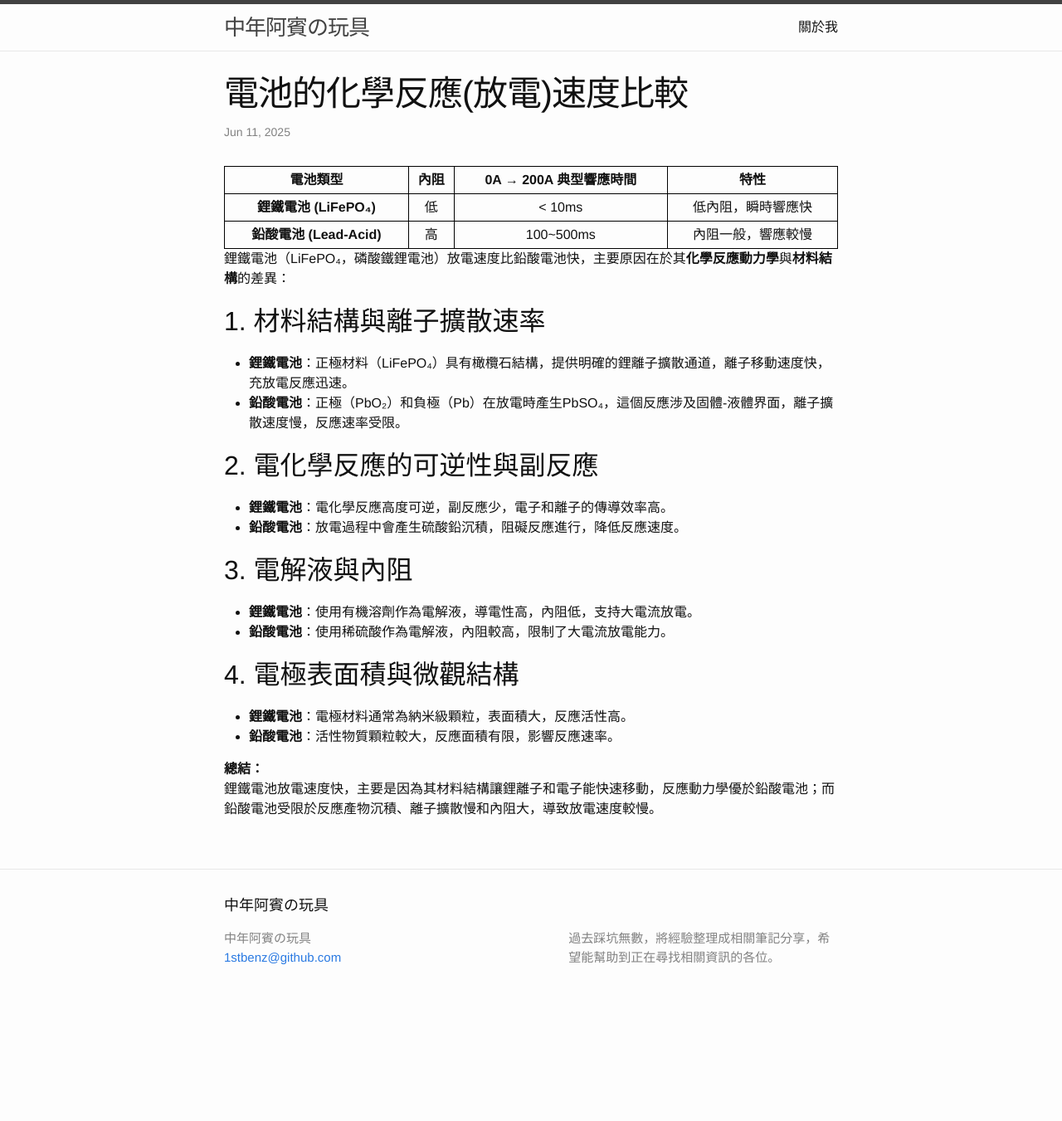
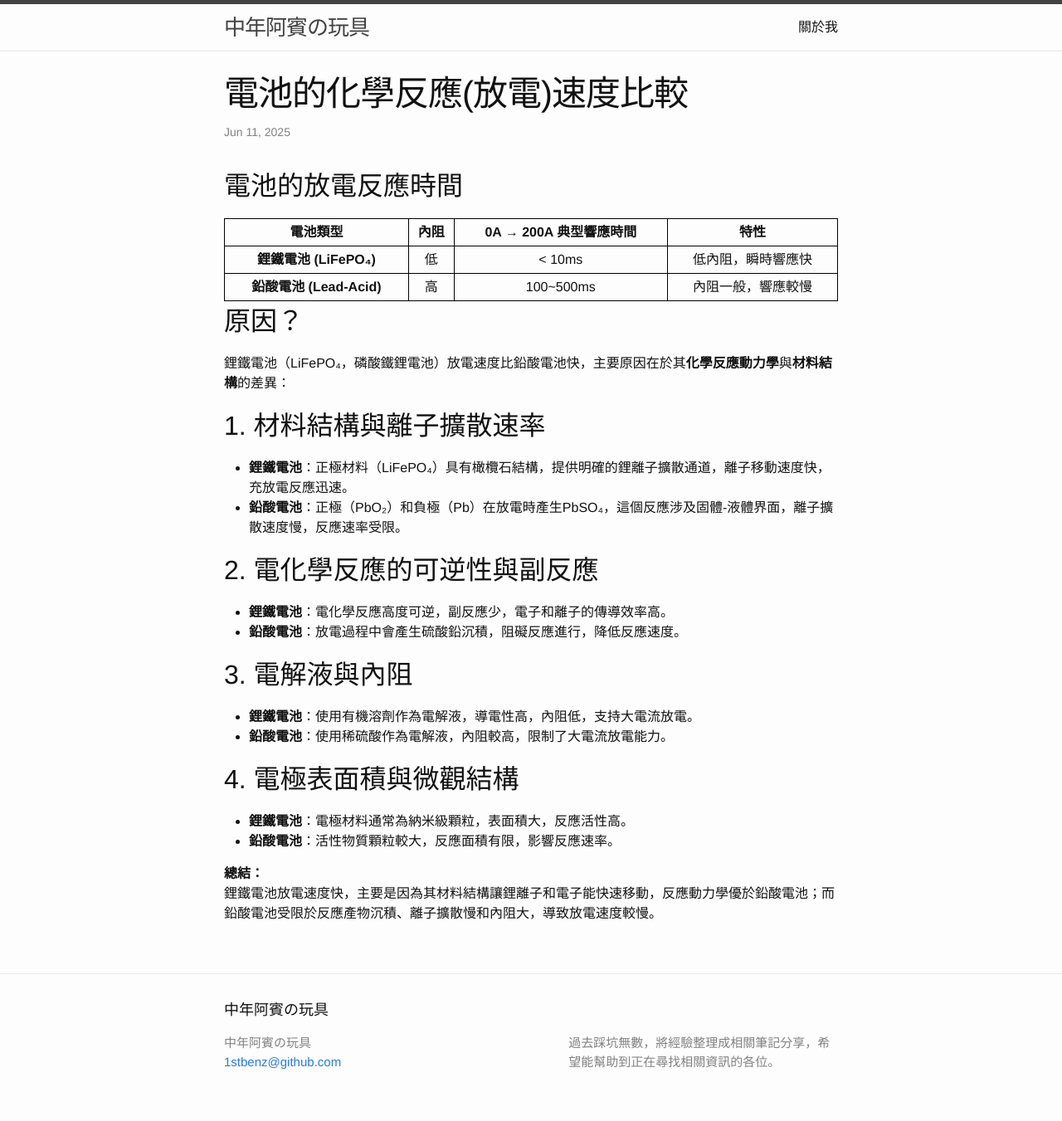
Before and after one commit to 1stbenz/1stbenz.github.io, a Jekyll site: the page built from _posts/2025-06-11-lithium-vs-lead-analysis.md, in a window 1280 px wide. Shown: the whole page at 83% size. Built offline with Jekyll 4.4.1, drawn with Linux system fonts in a browser that asks for light colours; before the commit the page ends 1225 px from its top, so only the background shows below that.

Commit message:
Update 2025-06-11-lithium-vs-lead-analysis.md

```diff
--- a/_posts/2025-06-11-lithium-vs-lead-analysis.md
+++ b/_posts/2025-06-11-lithium-vs-lead-analysis.md
@@ -5,11 +5,14 @@ date:   2025-06-11 10:00:29
 categories: Auto
 ---
 
+## 電池的放電反應時間
+
 | **電池類型** | **內阻** | **0A → 200A 典型響應時間** | **特性** |
 |-------------|----------------|----------------------|----------|
 | **鋰鐵電池 (LiFePO₄)** | 低 | < 10ms | 低內阻，瞬時響應快 |
 | **鉛酸電池 (Lead-Acid)** | 高 | 100~500ms | 內阻一般，響應較慢 |
 
+## 原因？
 鋰鐵電池（LiFePO₄，磷酸鐵鋰電池）放電速度比鉛酸電池快，主要原因在於其**化學反應動力學**與**材料結構**的差異：
 
 ## 1. 材料結構與離子擴散速率
```
